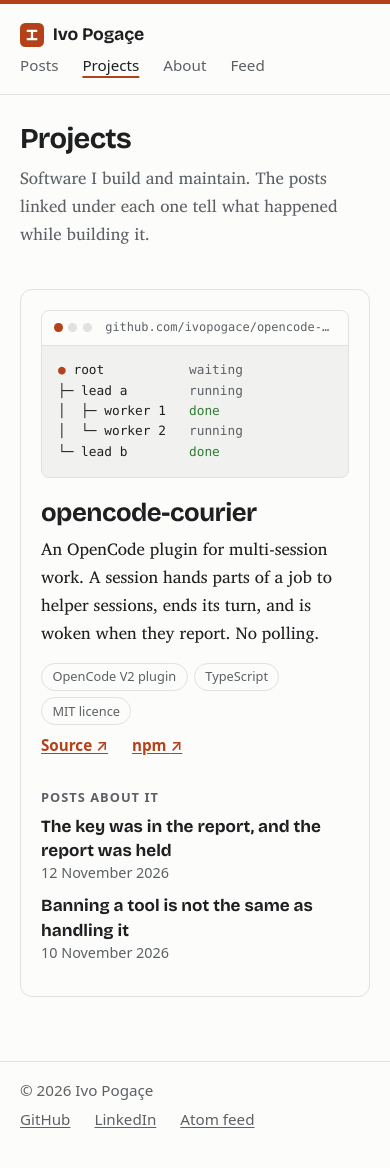
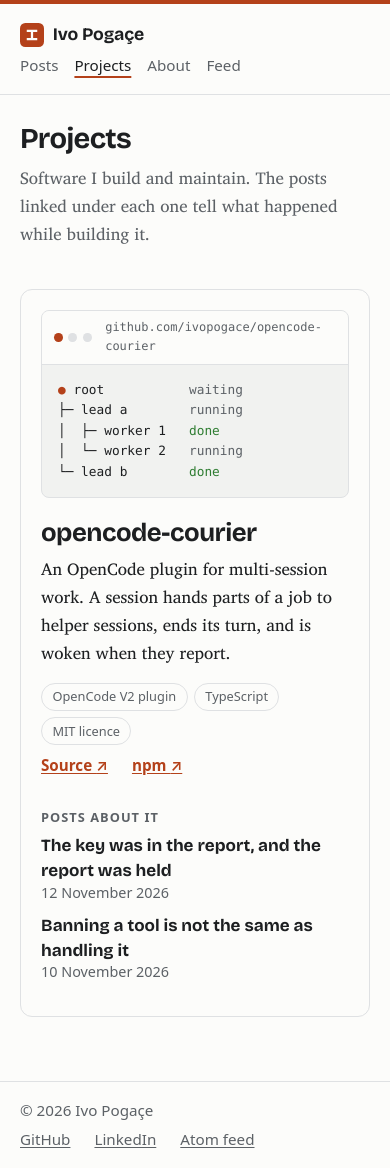
Before and after one commit to ivopogace/blog, a Jekyll site: the page built from projects.html, in a window 390 px wide. Built offline with Jekyll 4.4.1, drawn with Linux system fonts in a browser that asks for light colours.

Commit message:
Projects page: review fixes, and no "No polling." in the summary
The tree preview moves to a per-project include named in the data file;
the header fits one row on a 390 px phone again; the address in the
window bar wraps instead of being cut off; link URLs are escaped; a
draft post is labelled; the post-title link style is shared with the
index.

Co-Authored-By: Claude Opus 5.5 <noreply@anthropic.com>

```diff
--- a/_data/projects.yml
+++ b/_data/projects.yml
@@ -1,9 +1,9 @@
 - name: opencode-courier
   address: github.com/ivopogace/opencode-courier
+  preview: opencode-courier.html
   summary: >-
     An OpenCode plugin for multi-session work. A session hands parts of a job
-    to helper sessions, ends its turn, and is woken when they report. No
-    polling.
+    to helper sessions, ends its turn, and is woken when they report.
   tags: [OpenCode V2 plugin, TypeScript, MIT licence]
   links:
     - label: Source
--- /dev/null
+++ b/_includes/projects/opencode-courier.html
@@ -0,0 +1,5 @@
+<pre class="window-body"><span class="on">●</span> root           <span class="dim">waiting</span>
+├─ lead a        <span class="dim">running</span>
+│  ├─ worker 1   <span class="ok">done</span>
+│  └─ worker 2   <span class="dim">running</span>
+└─ lead b        <span class="ok">done</span></pre>
--- a/assets/css/style.css
+++ b/assets/css/style.css
@@ -261,8 +261,8 @@ h1 { font-size: 2.2rem; line-height: 1.1; margin: 0 0 0.6rem; letter-spacing: -0
 .post-list { list-style: none; margin: 0; padding: 0; }
 .post-list li { margin: 0 0 2.25rem; }
 .post-list h3 { font-size: 1.3rem; margin: 0 0 0.2rem; }
-.post-list h3 a { color: var(--fg); text-decoration: none; }
-.post-list h3 a:hover { color: var(--link); text-decoration: underline; }
+.post-list h3 a, .project-posts a { color: var(--fg); text-decoration: none; }
+.post-list h3 a:hover, .project-posts a:hover { color: var(--link); text-decoration: underline; }
 .post-list p { margin: 0; }
 .post-list .meta { margin-bottom: 0.35rem; }
 
@@ -291,7 +291,7 @@ h1 { font-size: 2.2rem; line-height: 1.1; margin: 0 0 0.6rem; letter-spacing: -0
 }
 .window-bar span { flex: none; width: 0.55rem; height: 0.55rem; border-radius: 50%; background: var(--rule); }
 .window-bar span:first-child { background: var(--accent); }
-.window-bar code { background: none; padding: 0; margin-left: 0.5rem; color: var(--muted); font-size: 0.75rem; overflow: hidden; text-overflow: ellipsis; white-space: nowrap; }
+.window-bar code { background: none; padding: 0; margin-left: 0.5rem; color: var(--muted); font-size: 0.75rem; min-width: 0; overflow-wrap: anywhere; }
 .window-body { margin: 0; border: 0; border-radius: 0; background: none; font-size: 0.8rem; line-height: 1.6; color: var(--fg); }
 .window-body .on { color: var(--accent); }
 .window-body .ok { color: var(--hl-string); }
@@ -310,8 +310,7 @@ h1 { font-size: 2.2rem; line-height: 1.1; margin: 0 0 0.6rem; letter-spacing: -0
 .project .label { color: var(--muted); margin: 1.5rem 0 0.5rem; }
 .project-posts { list-style: none; margin: 0; padding: 0; }
 .project-posts li { margin: 0 0 0.6rem; line-height: 1.4; }
-.project-posts a { color: var(--fg); font-family: var(--display); font-weight: 700; text-decoration: none; }
-.project-posts a:hover { color: var(--link); text-decoration: underline; }
+.project-posts a { font-family: var(--display); font-weight: 700; }
 .project-posts .meta { display: block; }
 
 /* Long-form text */
@@ -447,6 +446,9 @@ h2:hover > .anchor, h3:hover > .anchor, .anchor:focus-visible { opacity: 1; }
   h1 { font-size: 1.8rem; }
   .latest h2 { font-size: 1.6rem; }
   main.wrap { padding-top: 1.75rem; }
+  /* Keeps the name and the four menu links on one row on a phone. */
+  .site-header .wrap { column-gap: 0.75rem; }
+  .site-header nav { gap: 1rem; }
   /* Let a small table wrap to the screen before it has to scroll sideways. */
   .prose table { font-size: 0.875rem; }
   .prose th { white-space: normal; }
--- a/projects.html
+++ b/projects.html
@@ -11,11 +11,10 @@ permalink: /projects/
 <article class="project" aria-labelledby="project-{{ forloop.index }}">
   <div class="window" aria-hidden="true">
     <div class="window-bar"><span></span><span></span><span></span><code>{{ project.address | escape }}</code></div>
-    <pre class="window-body"><span class="on">●</span> root           <span class="dim">waiting</span>
-├─ lead a        <span class="dim">running</span>
-│  ├─ worker 1   <span class="ok">done</span>
-│  └─ worker 2   <span class="dim">running</span>
-└─ lead b        <span class="ok">done</span></pre>
+    {%- if project.preview %}
+    {%- assign preview = "projects/" | append: project.preview %}
+    {% include {{ preview }} %}
+    {%- endif %}
   </div>
   <h2 id="project-{{ forloop.index }}">{{ project.name | escape }}</h2>
   <p>{{ project.summary | escape }}</p>
@@ -26,7 +25,7 @@ permalink: /projects/
   </ul>
   <p class="project-links">
     {%- for link in project.links %}
-    <a href="{{ link.url }}">{{ link.label | escape }} <span aria-hidden="true">↗</span></a>
+    <a href="{{ link.url | escape }}">{{ link.label | escape }} <span aria-hidden="true">↗</span></a>
     {%- endfor %}
   </p>
   {%- assign written = site.posts | where_exp: "post", "project.posts contains post.slug" %}
@@ -36,7 +35,8 @@ permalink: /projects/
     {%- for post in written %}
     <li>
       <a href="{{ post.url | relative_url }}">{{ post.title | escape }}</a>
-      <span class="meta"><time datetime="{{ post.date | date_to_xmlschema }}">{{ post.date | date: "%-d %B %Y" }}</time></span>
+      <span class="meta"><time datetime="{{ post.date | date_to_xmlschema }}">{{ post.date | date: "%-d %B %Y" }}</time>
+      {%- if post.published == false %} · <span class="draft">Draft, not published</span>{% endif %}</span>
     </li>
     {%- endfor %}
   </ul>
```
